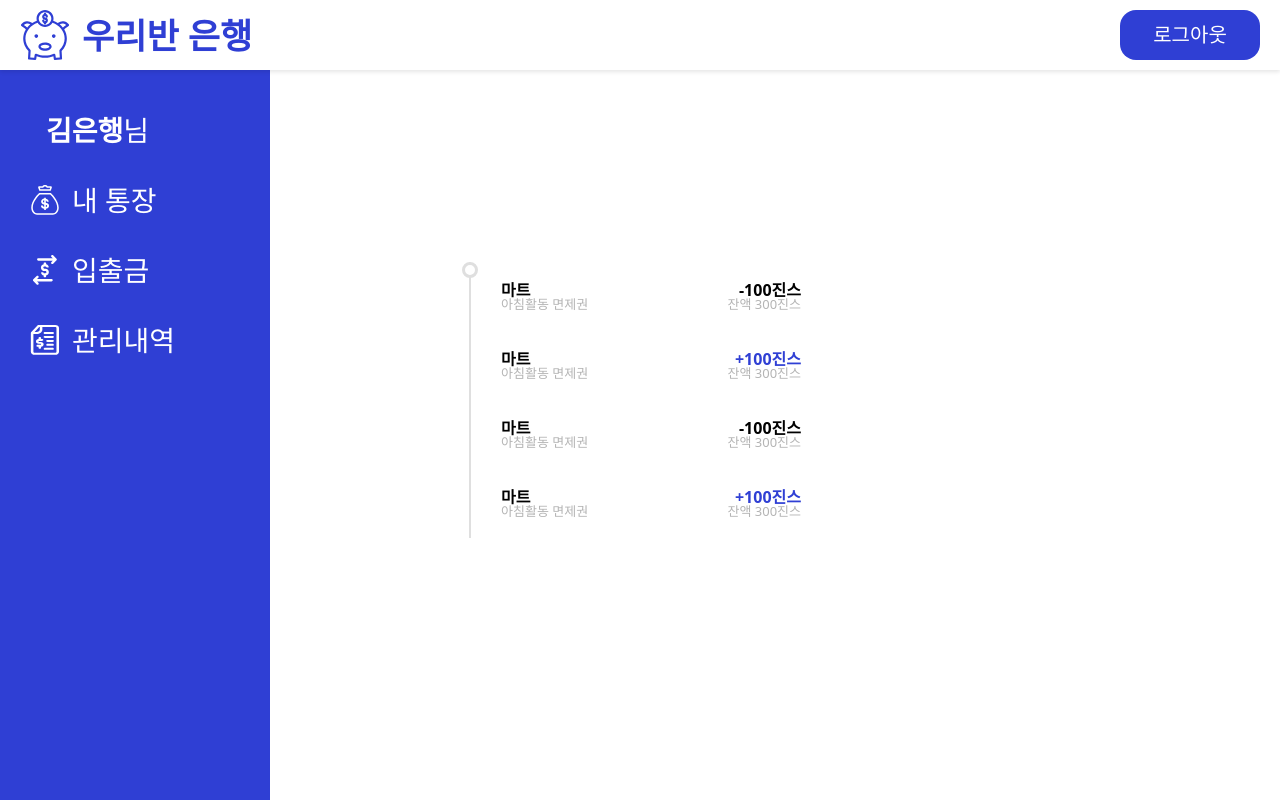
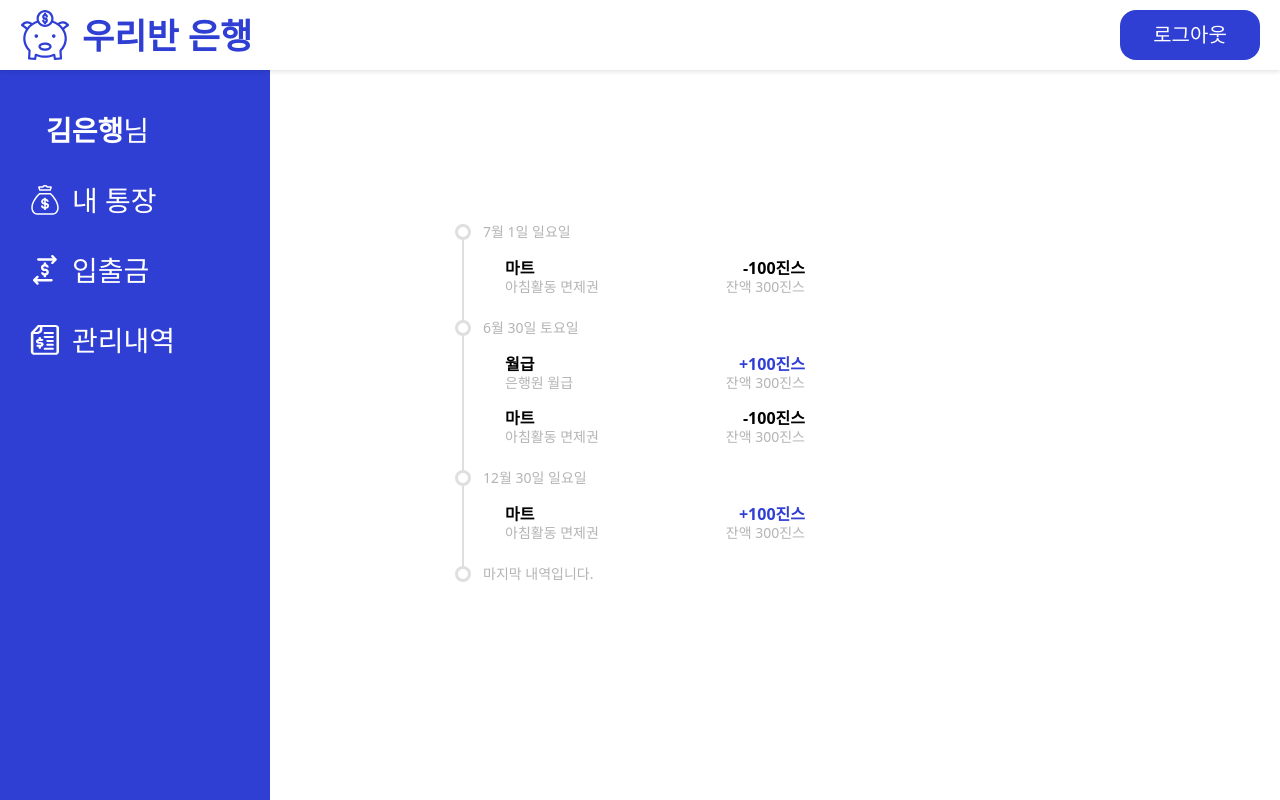
Before and after one commit to Our-Class-Bank/core-frontend, a React (Vite) app: page / in a window 1280 px wide. Built offline with nearby package versions, Linux system fonts and the light colour scheme.

Commit message:
FEAT: 트랜젝션 기록 날짜 적용

```diff
--- a/src/components/TransactionList.tsx
+++ /dev/null
@@ -1,63 +0,0 @@
-import React from "react";
-import TransactionLog from "@/components/transactionLog/TransactionLog";
-import {
-  LogDatePoint,
-  LogDateStick,
-  TransctionLogWrapper,
-} from "@/style/components/TransactionLogStyle";
-
-const dummy = [
-  {
-    id: 1,
-    type1: "지출",
-    type2: "마트",
-    type3: "아침활동 면제권",
-    transactionAt: "2023-06-30T14:40:14.042Z",
-    amount: 100,
-    balance: 300,
-  },
-  {
-    id: 2,
-    type1: "입금",
-    type2: "마트",
-    type3: "아침활동 면제권",
-    transactionAt: "2023-06-30T14:40:14.042Z",
-    amount: 100,
-    balance: 300,
-  },
-  {
-    id: 3,
-    type1: "지출",
-    type2: "마트",
-    type3: "아침활동 면제권",
-    transactionAt: "2023-06-30T14:40:14.042Z",
-    amount: 100,
-    balance: 300,
-  },
-  {
-    id: 4,
-    type1: "입금",
-    type2: "마트",
-    type3: "아침활동 면제권",
-    transactionAt: "2023-06-30T14:40:14.042Z",
-    amount: 100,
-    balance: 300,
-  },
-];
-
-function TransactionList() {
-  return (
-    <div style={{ display: "flex" }}>
-      <LogDateStick>
-        <LogDatePoint />
-      </LogDateStick>
-      <TransctionLogWrapper>
-        {dummy.map((transaction) => (
-          <TransactionLog key={transaction.id} logData={transaction} />
-        ))}
-      </TransctionLogWrapper>
-    </div>
-  );
-}
-
-export default TransactionList;
--- /dev/null
+++ b/src/components/transactionLog/TransactionList.tsx
@@ -0,0 +1,87 @@
+import React, { Fragment } from "react";
+import TransactionLog from "@/components/transactionLog/TransactionLog";
+import {
+  DatePoint,
+  DateRow,
+  DateText,
+  LogDateStick,
+  TransctionListWrapper,
+  TransctionLogWrapper,
+} from "@/style/components/TransactionLogStyle";
+import { getDate } from "./utills/getDate";
+
+const dummy = [
+  {
+    id: 1,
+    type1: "지출",
+    type2: "마트",
+    type3: "아침활동 면제권",
+    transactionAt: "2023-07-01T14:40:14.042Z",
+    amount: 100,
+    balance: 300,
+  },
+  {
+    id: 2,
+    type1: "입금",
+    type2: "월급",
+    type3: "은행원 월급",
+    transactionAt: "2023-06-30T14:40:14.042Z",
+    amount: 100,
+    balance: 300,
+  },
+  {
+    id: 3,
+    type1: "지출",
+    type2: "마트",
+    type3: "아침활동 면제권",
+    transactionAt: "2023-06-30T14:40:14.042Z",
+    amount: 100,
+    balance: 300,
+  },
+  {
+    id: 4,
+    type1: "입금",
+    type2: "마트",
+    type3: "아침활동 면제권",
+    transactionAt: "2023-12-30T14:40:14.042Z",
+    amount: 100,
+    balance: 300,
+  },
+];
+
+function TransactionList() {
+  const dateSet = new Set();
+  const displayDate = (transactionDate: string) => {
+    dateSet.add(transactionDate);
+    return transactionDate;
+  };
+  return (
+    <TransctionListWrapper>
+      <LogDateStick />
+      <TransctionLogWrapper>
+        {dummy.map((transaction, idx) => {
+          const transactionDate = getDate(transaction.transactionAt);
+          return (
+            <Fragment key={transaction.id}>
+              {dateSet.has(transactionDate) ? null : (
+                <DateRow>
+                  <DatePoint />
+                  <DateText>{displayDate(transactionDate)}</DateText>
+                </DateRow>
+              )}
+              <TransactionLog logData={transaction} />
+              {dummy.length - 1 === idx && (
+                <DateRow>
+                  <DatePoint />
+                  <DateText>마지막 내역입니다.</DateText>
+                </DateRow>
+              )}
+            </Fragment>
+          );
+        })}
+      </TransctionLogWrapper>
+    </TransctionListWrapper>
+  );
+}
+
+export default TransactionList;
--- a/src/components/transactionLog/TransactionLog.tsx
+++ b/src/components/transactionLog/TransactionLog.tsx
@@ -20,7 +20,7 @@ function TransactionLog({ logData }: ILogData) {
   const { type1, type2, type3, amount, balance } = logData;
   return (
     <TestContainer>
-      <Test logType={type1}>
+      <Test $logType={type1}>
         <p>{type2}</p>
         <p>
           {type1 === "입금" ? "+" : "-"}
--- /dev/null
+++ b/src/components/transactionLog/utills/getDate.ts
@@ -0,0 +1,29 @@
+const isSameDay = (target1: Date, target2: Date) => {
+  return (
+    target1.getFullYear() === target2.getFullYear() &&
+    target1.getMonth() === target2.getMonth() &&
+    target1.getDate() === target2.getDate()
+  );
+};
+
+export const getDate = (timeStamp: string) => {
+  const dayList = [
+    "월요일",
+    "화요일",
+    "수요일",
+    "목요일",
+    "금요일",
+    "토요일",
+    "일요일",
+  ];
+  const transactionDate = new Date(timeStamp);
+  const month = transactionDate.getMonth() + 1;
+  const date = transactionDate.getDate();
+  const day = dayList[transactionDate.getDay()];
+  const today = new Date();
+  const fullDate = `${month}월 ${date}일 ${day}`;
+
+  if (isSameDay(today, transactionDate)) return "오늘";
+
+  return fullDate;
+};
--- a/src/pages/my-bank/MyBank.tsx
+++ b/src/pages/my-bank/MyBank.tsx
@@ -1,4 +1,4 @@
-import TransactionList from "@/components/TransactionList";
+import TransactionList from "@/components/transactionLog/TransactionList";
 import { Container } from "@/style/common/CommonStyle";
 
 function MyBank() {
--- a/src/style/components/TransactionLogStyle.ts
+++ b/src/style/components/TransactionLogStyle.ts
@@ -1,38 +1,25 @@
 import { styled } from "styled-components";
+
+export const TransctionListWrapper = styled.div`
+  display: flex;
+  position: relative;
+`;
 
 export const TransctionLogWrapper = styled.div`
   display: flex;
   flex-direction: column;
 `;
 
-export const LogDateStick = styled.div`
-  position: relative;
-  width: 2px;
-  height: 100%;
-  margin-right: 20px;
-  background-color: ${(props) => props.theme.mainGray};
-`;
-
-export const LogDatePoint = styled.div`
-  position: absolute;
-  right: -7px;
-  width: 16px;
-  height: 16px;
-  border-radius: 50%;
-  border: 3px solid;
-  background-color: white;
-  border-color: ${(props) => props.theme.mainGray};
-`;
-
 export const TestContainer = styled.div`
   display: flex;
   flex-direction: column;
-  margin: 20px 10px 20px 10px;
+  margin: 10px 20px 10px 50px;
   color: black;
   min-width: 300px;
+  gap: 4px;
 `;
 
-export const Test = styled.div<{ logType: string }>`
+export const Test = styled.div<{ $logType: string }>`
   display: flex;
   justify-content: space-between;
   width: 100%;
@@ -43,14 +30,48 @@ export const Test = styled.div<{ logType: string }>`
 
   p:last-child {
     color: ${(props) =>
-      props.logType === "입금" ? props.theme.mainBlue : "black"};
+      props.$logType === "입금" ? props.theme.mainBlue : "black"};
   }
 `;
 
 export const TestTest = styled.div`
   display: flex;
   justify-content: space-between;
-  font-size: 13px;
+  font-size: 14px;
+  color: ${(props) => props.theme.fontGray};
+`;
+
+export const LogDateStick = styled.div`
+  position: absolute;
+  left: 7px;
+  width: 2px;
+  height: calc(100% - 26px);
+  margin-top: 16px;
+  background-color: ${(props) => props.theme.mainGray};
+`;
+
+export const DateRow = styled.div`
+  display: flex;
+  align-items: center;
+  margin: 16px 0 10px 0;
+`;
+
+export const DatePoint = styled.div`
+  right: -7px;
+  width: 16px;
+  height: 16px;
+  z-index: 1;
+  margin-right: 12px;
+  border-radius: 50%;
+  border: 3px solid;
+  background-color: white;
+  border-color: ${(props) => props.theme.mainGray};
+`;
+
+export const DateText = styled.div`
+  height: 16px;
+  line-height: 16px;
+  font-size: 14px;
   font-weight: 400;
   color: ${(props) => props.theme.fontGray};
 `;
```
